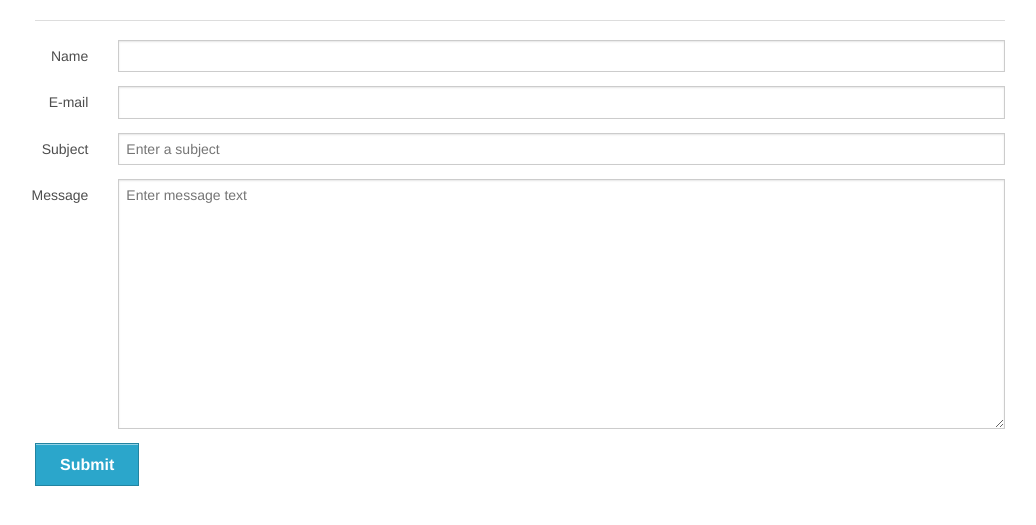
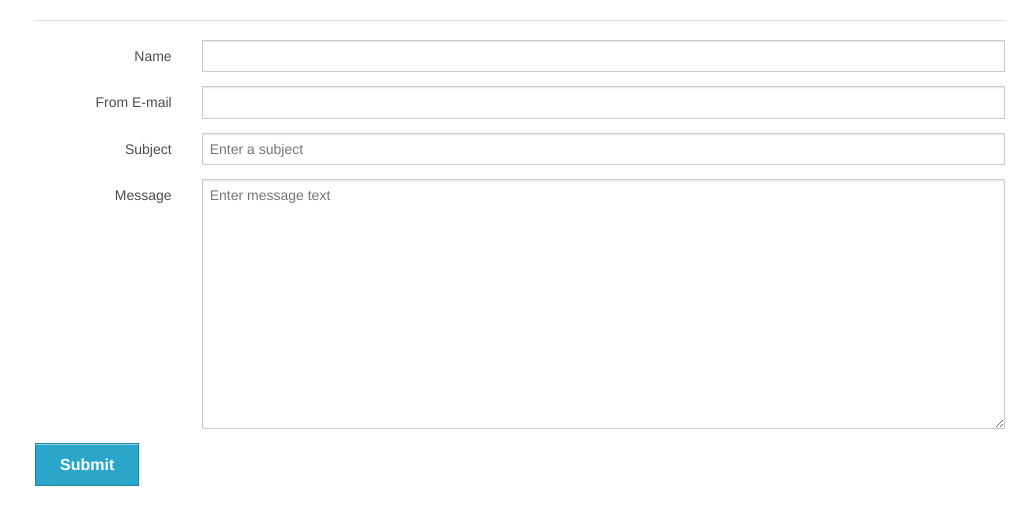
Before and after one commit to gizmomathboy/ncs-notifications, a Python web app: template ncs_notifications/templates/post_form.html in a window 1280 px wide. Shown: the top 525 px of the page, without its empty margins (120-1156 px from the left). Run offline with Jinja, Linux system fonts and the light colour scheme; the template is opened without the code that fills it, so the values that code supplies are empty.

Commit message:
add subject and message template holders

```diff
--- a/ncs_notifications/templates/post_form.html
+++ b/ncs_notifications/templates/post_form.html
@@ -5,36 +5,36 @@
 		<div class="large-12 columns">
 			<form action="/review" method="POST">
 				<div class="row">
-					<div class="large-1 columns">
+					<div class="large-2 columns">
 						<label class="right inline">Name</label>
 					</div>
-					<div class="large-11 columns">
+					<div class="large-10 columns">
 						<input name="from_name" type="text" value="{{ default_from_name }}">
 					</div>
 				</div>
 				<div class="row">
-					<div class="large-1 columns">
-						<label class="right inline">E-mail</label>
+					<div class="large-2 columns">
+						<label class="right inline">From E-mail</label>
 					</div>
-					<div class="large-11 columns">
+					<div class="large-10 columns">
 						<input name="from_email" type="email" value="{{ default_from_email }}">
 					</div>
 				</div>
 
 				<div class="row">
-					<div class="large-1 columns">
+					<div class="large-2 columns">
 						<label class="right inline">Subject</label>
 					</div>
-					<div class="large-11 columns">
-						<input name="subject" type="text" placeholder="Enter a subject">
+					<div class="large-10 columns">
+						<input name="subject" type="text" placeholder="Enter a subject" value="{{subject}}">
 					</div>
 				</div>
 				<div class="row">
-					<div class="large-1 columns">
+					<div class="large-2 columns">
 						<label class="right inline">Message</label>
 					</div>
-					<div class="large-11 columns">
-						<textarea rows="10" cols="78" name="message" id="message-textarea" placeholder="Enter message text"></textarea>
+					<div class="large-10 columns">
+						<textarea rows="10" cols="78" name="message" id="message-textarea" placeholder="Enter message text">{{message}}</textarea>
 					</div>
 				</div>
 
```
